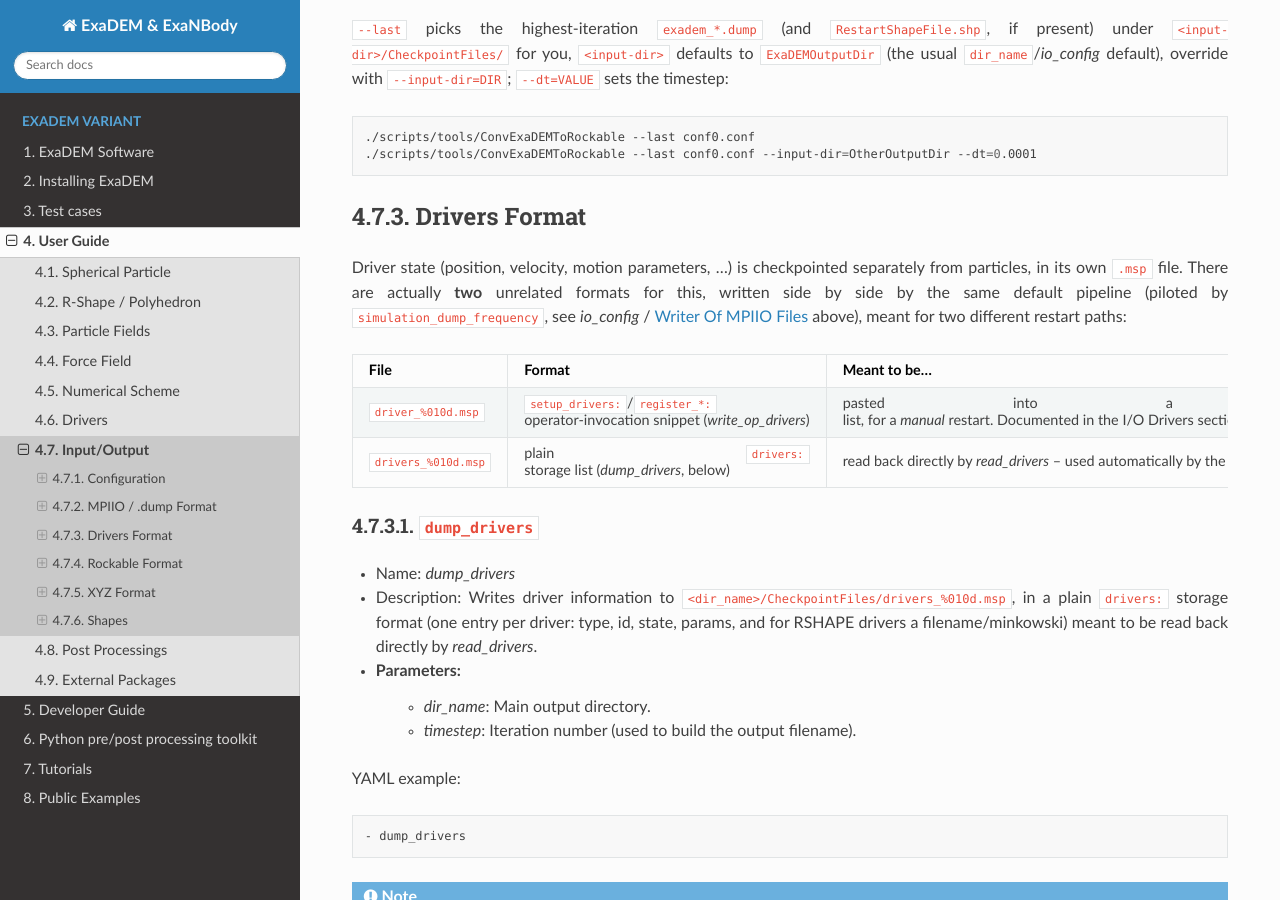
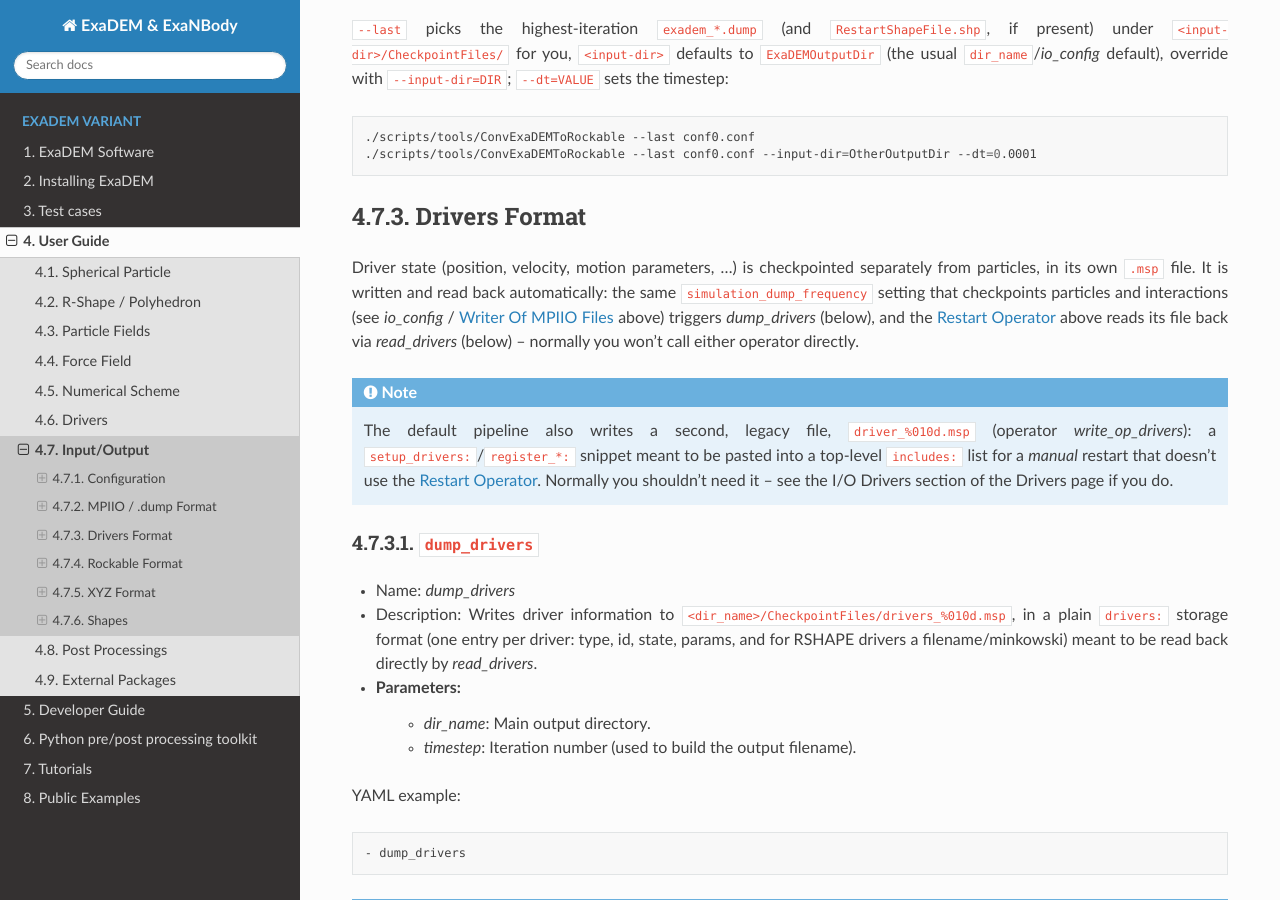
Before and after one commit to Collab4exaNBody/doc_exaDEM, a Sphinx documentation site: the page built from docs/source/project_exaDEM/user_guide/IO.rst, in a window 1280 px wide and 900 px high, scrolled down 5983 px. Built offline with Sphinx 7.4.7 and the Read the Docs theme 3.1.0, drawn with Linux system fonts in a browser that asks for light colours; some of the changed text lies outside the part shown.

Commit message:
update doc : operator restart

```diff
--- a/docs/source/project_exaDEM/user_guide/IO.rst
+++ b/docs/source/project_exaDEM/user_guide/IO.rst
@@ -287,25 +287,19 @@
 --------------
 
 Driver state (position, velocity, motion parameters, ...) is checkpointed separately from
-particles, in its own ``.msp`` file. There are actually **two** unrelated formats for this,
-written side by side by the same default pipeline (piloted by ``simulation_dump_frequency``,
-see `io_config` / `Writer Of MPIIO Files`_ above), meant for two different restart paths:
+particles, in its own ``.msp`` file. It is written and read back automatically: the same
+``simulation_dump_frequency`` setting that checkpoints particles and interactions (see
+`io_config` / `Writer Of MPIIO Files`_ above) triggers `dump_drivers` (below), and the `Restart
+Operator`_ above reads its file back via `read_drivers` (below) -- normally you won't call
+either operator directly.
 
-.. list-table::
-   :widths: 25 25 50
-   :header-rows: 1
+.. note::
 
-   * - File
-     - Format
-     - Meant to be...
-   * - ``driver_%010d.msp``
-     - ``setup_drivers:``/``register_*:`` operator-invocation snippet (`write_op_drivers`)
-     - pasted into a top-level ``includes:`` list, for a *manual* restart. Documented in the
-       I/O Drivers section of the Drivers page.
-   * - ``drivers_%010d.msp``
-     - plain ``drivers:`` storage list (`dump_drivers`, below)
-     - read back directly by `read_drivers` -- used automatically by the `Restart Operator`_
-       above, nothing to include by hand.
+   The default pipeline also writes a second, legacy file, ``driver_%010d.msp``
+   (operator `write_op_drivers`): a ``setup_drivers:``/``register_*:`` snippet meant to be
+   pasted into a top-level ``includes:`` list for a *manual* restart that doesn't use the
+   `Restart Operator`_. Normally you shouldn't need it -- see the I/O Drivers section of the
+   Drivers page if you do.
 
 ``dump_drivers``
 ^^^^^^^^^^^^^^^^^
--- a/docs/source/project_exaDEM/user_guide/drivers.rst
+++ b/docs/source/project_exaDEM/user_guide/drivers.rst
@@ -801,7 +801,7 @@
   The pipeline also writes a second, legacy file, ``driver_%010d.msp`` (operator
   ``write_op_drivers``): a ``setup_drivers:``/``register_*:`` snippet meant to be pasted into a
   top-level ``includes:`` list for a manual restart, without the ``restart`` operator. Normally
-  you shouldn't need it -- prefer ``dump_drivers``/``restart`` above.
+  you shouldn't need it -- prefer the ``dump_drivers``/``restart`` path described above.
 
 YAML example (legacy, manual restart):
 
```
Also changed, not shown: other parts of docs/source/project_exaDEM/user_guide/IO.rst (+3 -3 lines).
